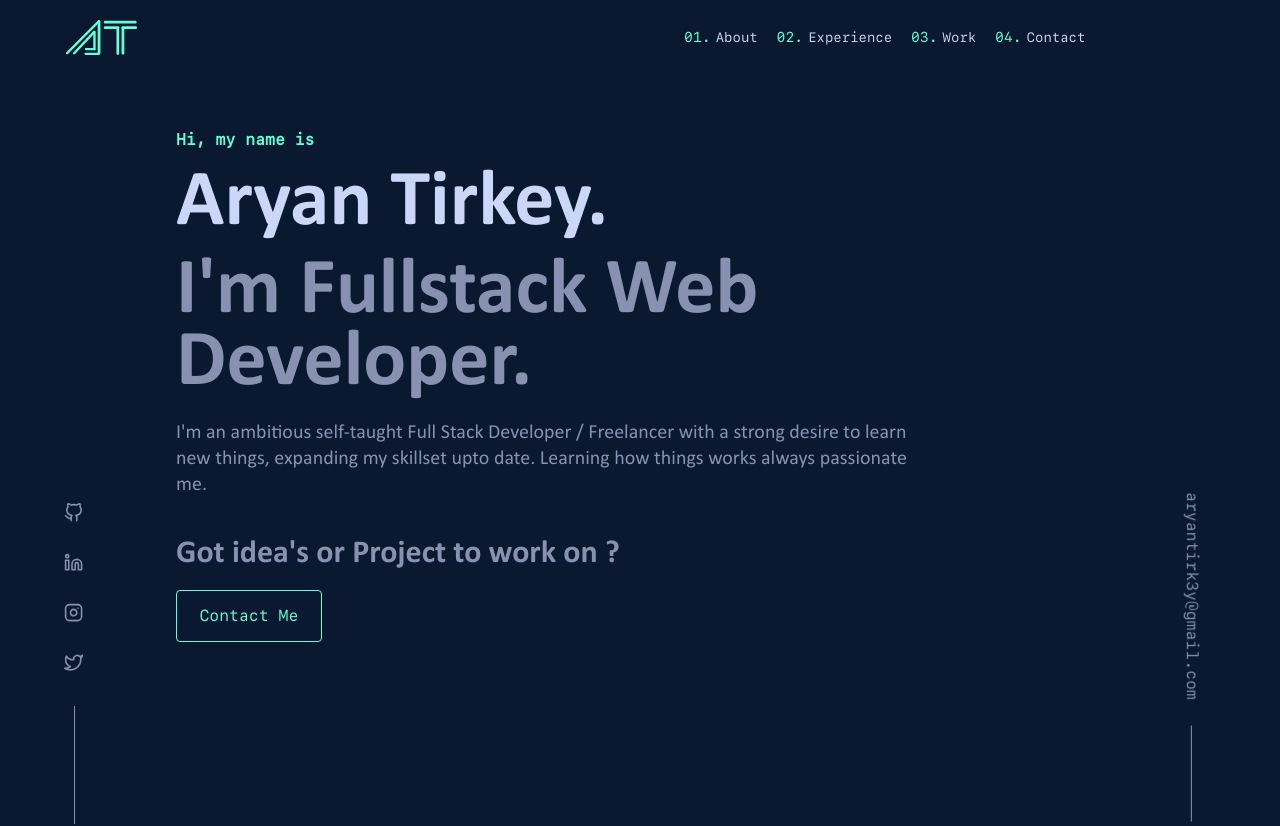
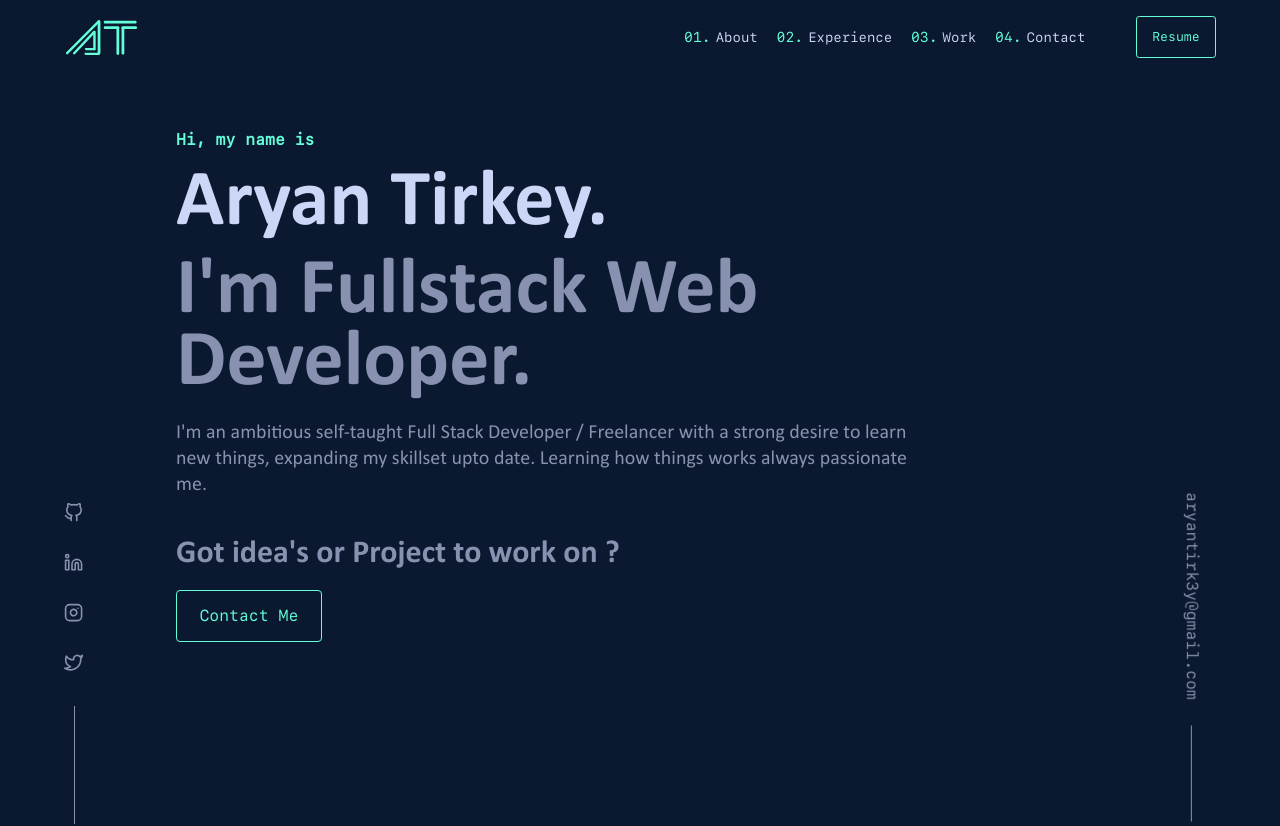
Before and after one commit to AryanTy20/my-portfolio, a React (Vite) app: page / in a window 1280 px wide. Shown: the top 826 px of the page. Built offline with nearby package versions, Linux system fonts and the light colour scheme.

Commit message:
style: :lipstick:

```diff
--- a/src/components/Navbar/style.scss
+++ b/src/components/Navbar/style.scss
@@ -125,8 +125,8 @@ nav {
     }
   }
   .resume {
-    animation: topEntry 1s forwards;
-    animation-delay: 800ms;
+    animation: topEntry 1s forwards !important;
+    animation-delay: 100ms !important;
   }
 }
 
```
